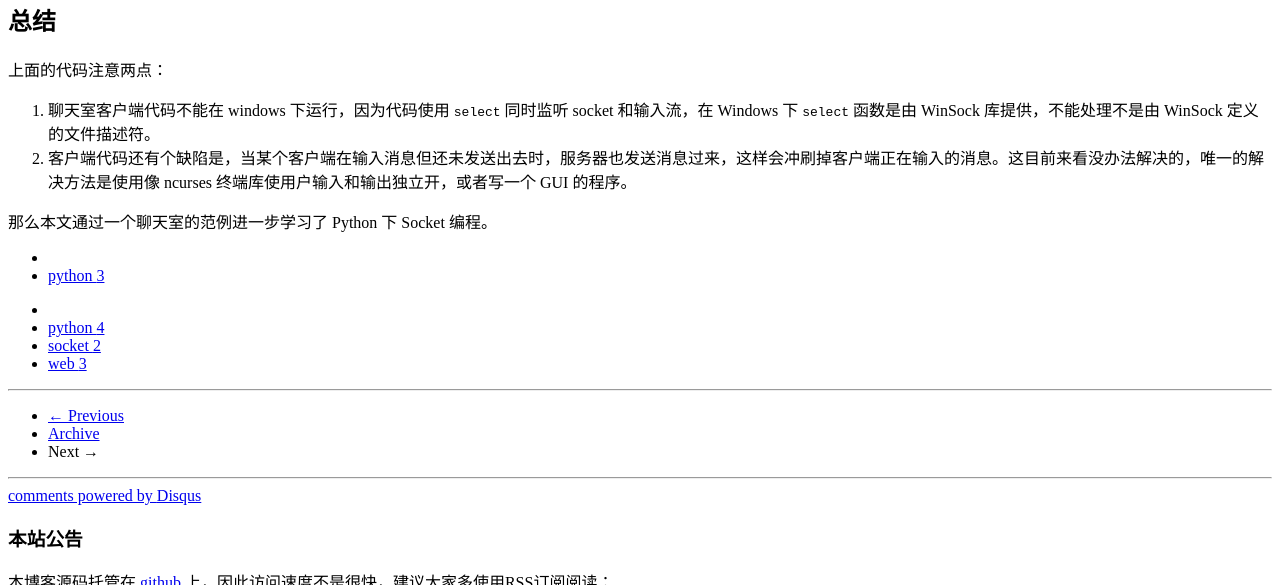
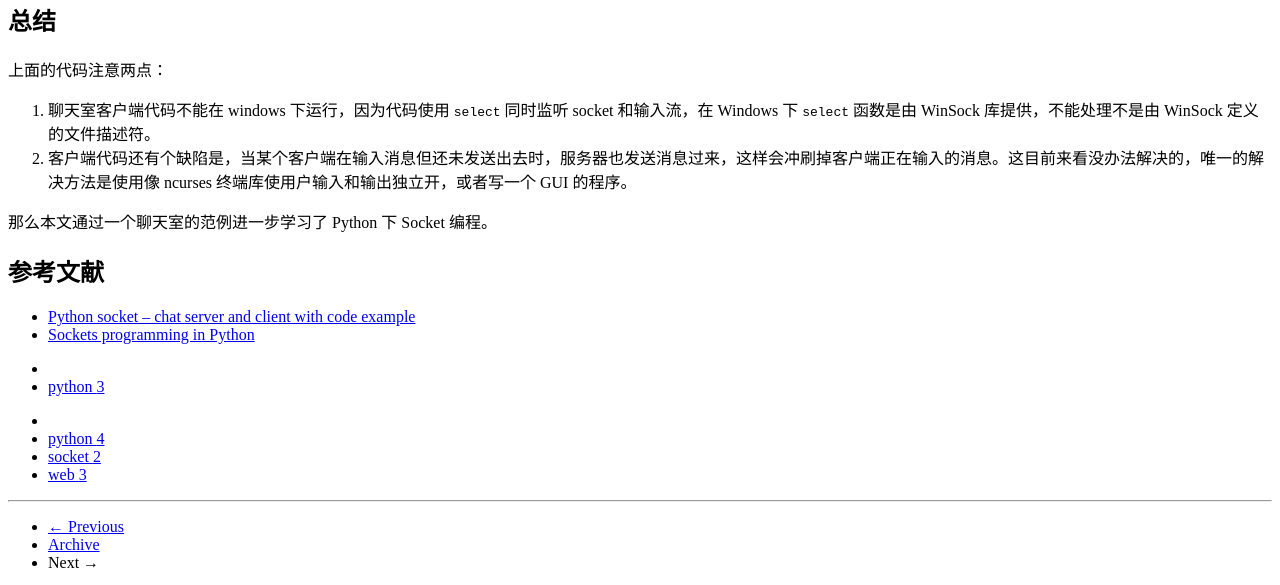
Before and after one commit to hazirguo/hazirguo.github.com, a Jekyll site: the page built from _posts/2014-12-17-python_chat_programming.md, in a window 1280 px wide and 900 px high, scrolled down 4872 px, cut to the strip 0-585 px from the top of the window. Built offline with Jekyll 4.4.1, drawn with Linux system fonts in a browser that asks for light colours; Markdown is read by kramdown in place of the engine named in the settings; comment, search, counter and statistics services are not loaded.

Commit message:
Update 2014-12-17-python_chat_programming.md

```diff
--- a/_posts/2014-12-17-python_chat_programming.md
+++ b/_posts/2014-12-17-python_chat_programming.md
@@ -287,3 +287,8 @@ Connected to remote host. Start sending messages
 2. 客户端代码还有个缺陷是，当某个客户端在输入消息但还未发送出去时，服务器也发送消息过来，这样会冲刷掉客户端正在输入的消息。这目前来看没办法解决的，唯一的解决方法是使用像 ncurses 终端库使用户输入和输出独立开，或者写一个 GUI 的程序。
 
 那么本文通过一个聊天室的范例进一步学习了 Python 下 Socket 编程。
+
+## 参考文献
+
+* [Python socket – chat server and client with code example](http://www.binarytides.com/code-chat-application-server-client-sockets-python/)
+* [Sockets programming in Python](http://www.ibm.com/developerworks/linux/tutorials/l-pysocks/)
```
